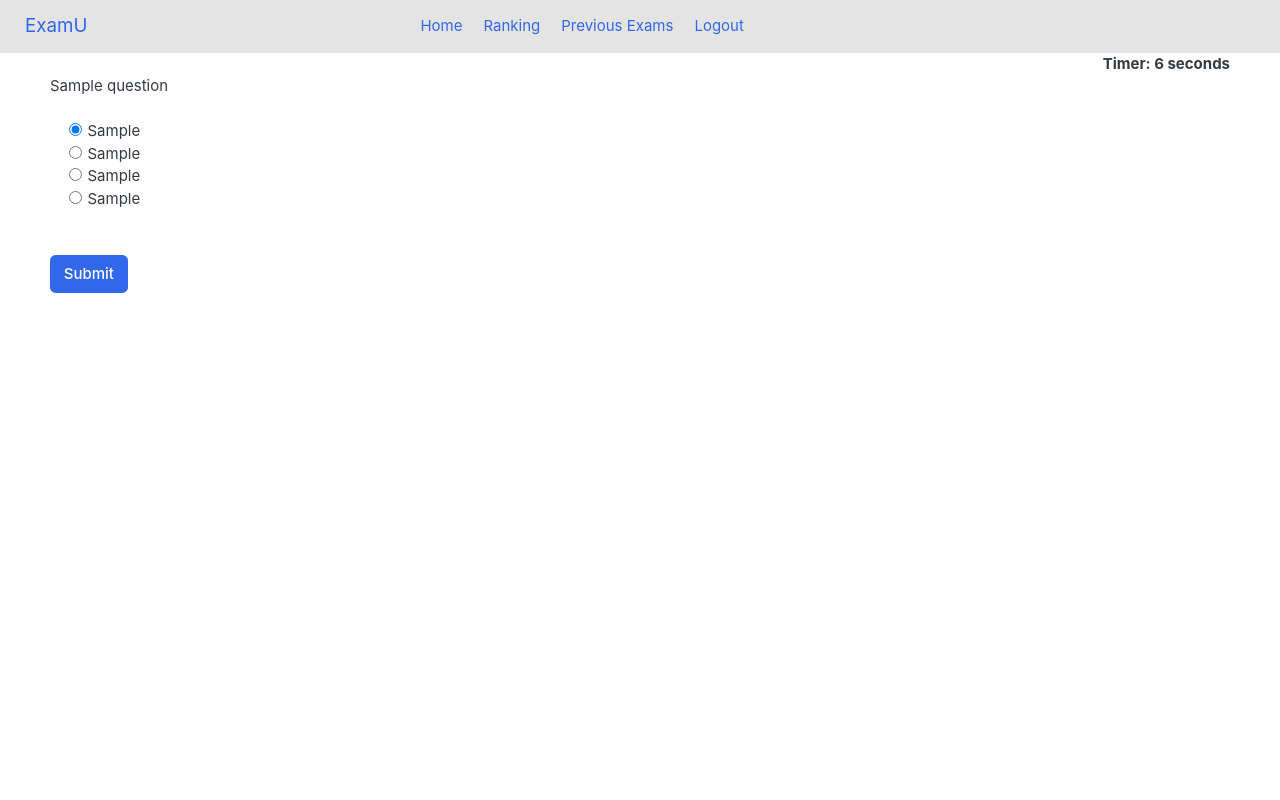
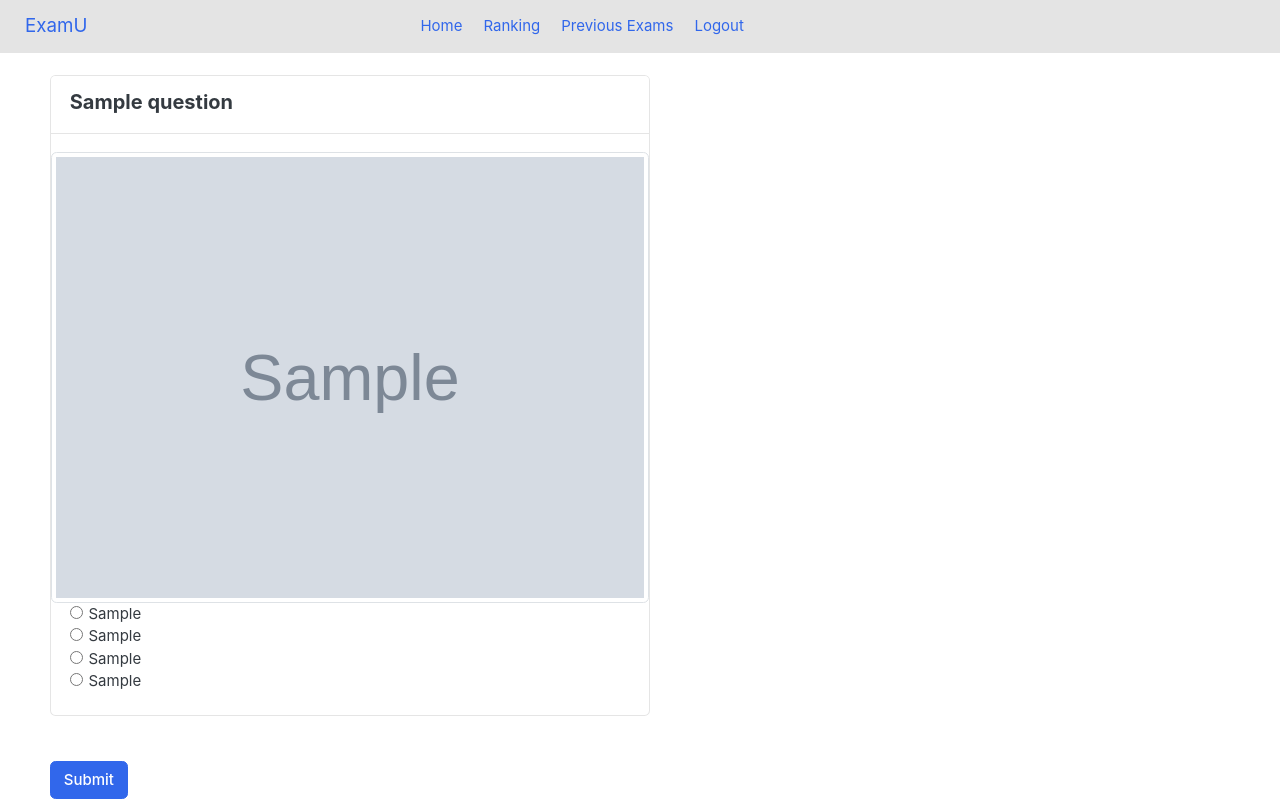
Before and after one commit to AbdullahAlBurayh/Project457, a Django app: a page that uses templates/exam.html in a window 1280 px wide. Run offline with Django 3.2, Linux system fonts and the light colour scheme; a user stored in the database is signed in; tables that the repository leaves empty hold one stand-in row (values such as "Sample post"); grey boxes marked "Sample" are stand-in pictures; some libraries are stand-ins or nearby versions; some web fonts are replaced.

Commit message:
timeer yboooo

```diff
--- a/ExamApp/urls.py
+++ b/ExamApp/urls.py
@@ -13,9 +13,10 @@ Including another URLconf
     1. Import the include() function: from django.urls import include, path
     2. Add a URL to urlpatterns:  path('blog/', include('blog.urls'))
 """
+from django.conf import settings
 from django.contrib import admin
 from django.urls import path
-
+from django.conf.urls.static import static
 from exam.views import index_view, login_view, register_view, ranking, exam, logout_view
 
 urlpatterns = [
@@ -26,4 +27,4 @@ urlpatterns = [
     path('exam/<str:exam_name>', exam, name='exam'),
     path('ranking/', ranking, name='ranking'),
     path('logout/', logout_view, name='logout'),
-]
+] + static(settings.MEDIA_URL, document_root=settings.MEDIA_ROOT)
--- a/exam/views.py
+++ b/exam/views.py
@@ -96,8 +96,14 @@ def exam(request, exam_name):
     else:
         exam = Exam.objects.get(name=exam_name)
         questions = exam.questions
+        mins = exam.duration
+        sec = 0
+        is_practice = exam.practice
         context = {
-            'questions': questions
+            'questions': questions,
+            'min': mins,
+            'sec': sec,
+            'is_practice': is_practice,
         }
         return render(request, 'exam.html', context)
 
--- a/templates/exam.html
+++ b/templates/exam.html
@@ -2,18 +2,36 @@
 {% block content %}
 <div class="container ">
 
-    <div align="right " id="displaytimer"><b>Timer: 0 seconds</b></div>
+    <input type="hidden" id="mins" value="{{ min }}">
+    <input type="hidden" id="secs" value="{{ sec }}">
+    <input type="hidden" id="is_practice" value="{{ is_practice }}">
+    <br>
+    {%if not is_practice%}
+    <div>
 
-    <form method='post' action=''>
+        <div class="card text-white bg-secondary mb-3" style="max-width: 40rem;">
+            <div class="card-body">
+                <h5 class="card-title"><a>Time left :<a id="dmin">{{ min }}</a> mins <a id="dsec">{{ sec }}</a>
+                        seconds</a></h5>
+            </div>
+        </div>
+    </div>
+    {%endif%}
     {% csrf_token %}
     {% for q in questions.all%}
+    <div class="card" style="width: 40rem;">
         <div class="form-group">
-            <label for="question">{{q.question}}</label>
+            <div class="card-header">
+                <label for="question"><b style="font-size: 20px;">{{q.question}}</b></label>
             </div>
+        </div>
+        {%if q.img %}
+        <img src={{q.img.url}} class="img-thumbnail">
+        {%endif%}
         <div class="form-check">
             <div class="form-check">
                 <input class="form-check-input" type="radio" name="{{q.question}}" id="gridRadios1"
-                    value="{{q.optionA}}" checked>
+                    value="{{q.optionA}}">
                 <label class="form-check-label" for="gridRadios1">
                     {{q.optionA}}
                 </label>
@@ -41,25 +59,39 @@
             </div>
             <br>
         </div>
+    </div>
+    <br>
     {% endfor %}
     <input id='timer' type='hidden' name="timer" value="">
     <br>
     <button type="submit" class="btn btn-primary">Submit</button>
     </form>
     {% block script %}
-    <script>
+    <script type="text/javascript">
+        var milisec = 0;
+        var seconds = document.getElementById("secs").value;
+        var minutes = document.getElementById("mins").value;
+        var fminutes = document.getElementById("mins").value;
+        var is_practice = document.getElementById("is_practice").value;
+        console.log(minutes)
+        //document.getElementById("d2").value = seconds
 
-        console.log('hello world')
-        const timer = document.getElementById('displaytimer')
-        console.log(timer.textContent)
-        const inputtag = document.getElementById('timer')
 
-        t = 0
-        setInterval(() => {
-            t += 1
-            timer.innerHTML = "<b>Timer: " + t + " seconds</b>"
-            inputtag.value = t
-        }, 1000)
+        function display() {
+            if (minutes == 0 && seconds == 0 && is_practice == false) {
+                document.getElementById("timer").innerHTML = 5
+                document.getElementById("examform").submit();
+            }
+            if (seconds == 0) {
+                minutes = minutes - 1
+                seconds = 60
+            }
+            seconds -= 1
+            document.getElementById("dsec").innerHTML = seconds
+            document.getElementById("dmin").innerHTML = minutes
+            setTimeout("display()", 1000)
+        }
+        display()
     </script>
     {% endblock script %}
 
```
Also changed, not shown: exam/migrations/0003_auto_20220520_1959.py (added). Lines whose indentation alone changed are shown as unchanged.
